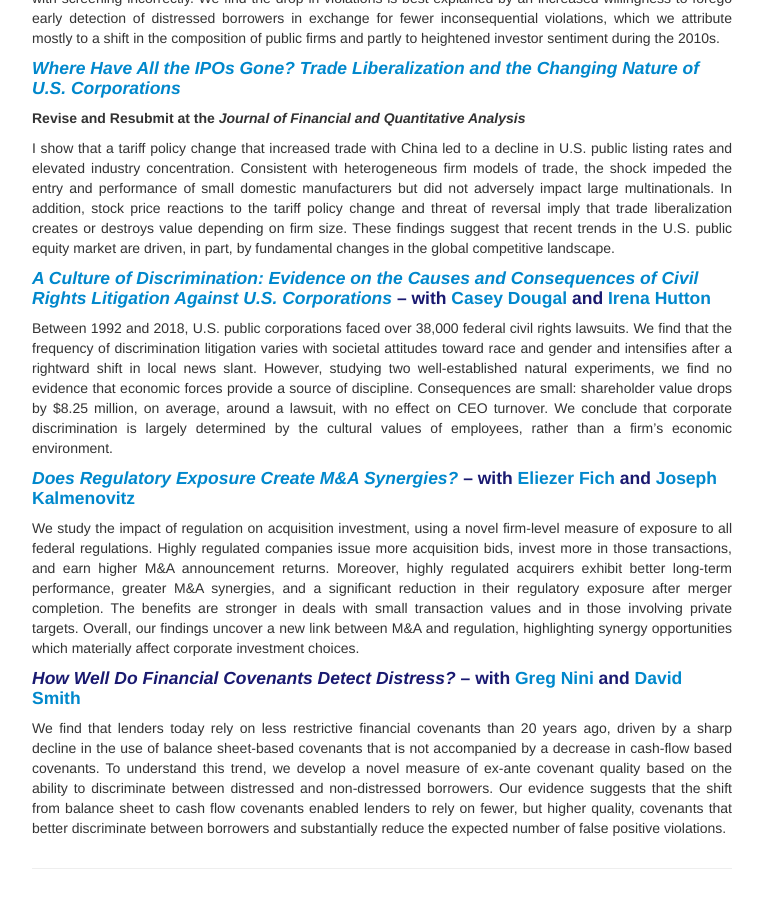
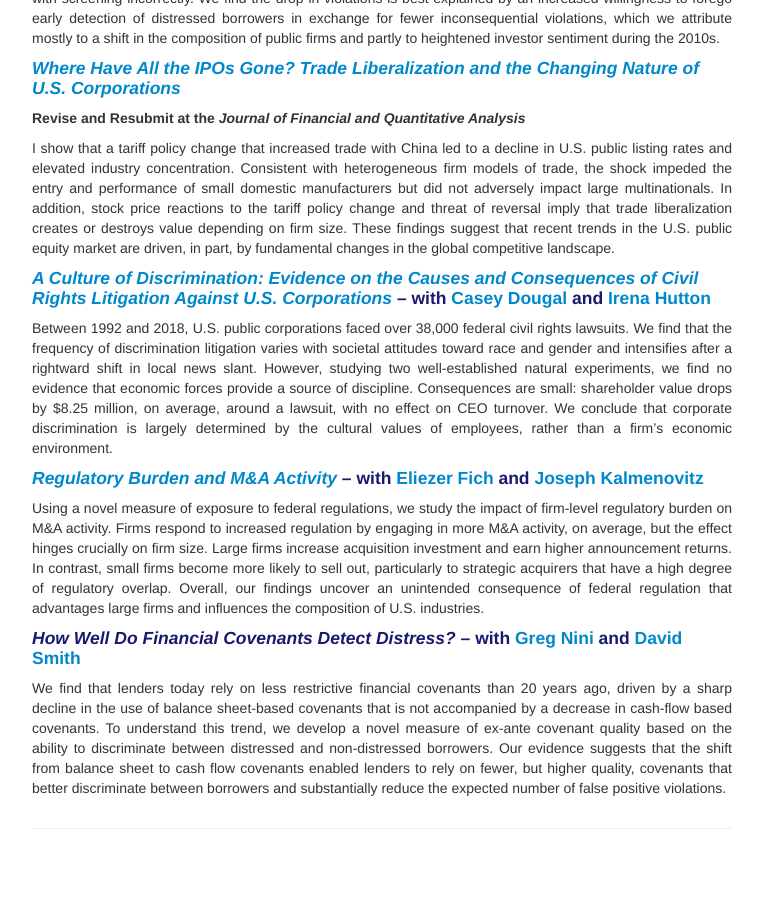
Before and after one commit to ThomasPGriffin/thomaspgriffin.github.io, a Jekyll site: the page built from pages/research.md, in a window 1280 px wide and 900 px high, scrolled down 834 px. Shown: the whole window, without its empty margins (258-1021 px from the left). Built offline with Jekyll 4.4.1, drawn with Linux system fonts in a browser that asks for light colours; after the commit the page ends 1694 px from its top, so only the background shows below that.

Commit message:
Update research.md

```diff
--- a/pages/research.md
+++ b/pages/research.md
@@ -35,9 +35,9 @@ I show that a tariff policy change that increased trade with China led to a decl
 Between 1992 and 2018, U.S. public corporations faced over 38,000 federal civil rights lawsuits. We find that the frequency of discrimination litigation varies with societal attitudes toward race and gender and intensifies after a rightward shift in local news slant. However, studying two well-established natural experiments, we find no evidence that economic forces provide a source of discipline. Consequences are small: shareholder value drops by $8.25 million, on average, around a lawsuit, with no effect on CEO turnover. We conclude that corporate discrimination is largely determined by the cultural values of employees, rather than a firm’s economic environment.
 </div>
 
-#### *[Does Regulatory Exposure Create M&A Synergies?]({{ BASE_PATH}}/pages/fgk_draft_20211118.pdf)* – with <a href="https://www.lebow.drexel.edu/people/eliezerfich">Eliezer Fich</a> and <a href="https://sites.google.com/view/jkalmenovitz/home">Joseph Kalmenovitz</a>
+#### *[Regulatory Burden and M&A Activity]({{ BASE_PATH}}/pages/RegMergers_20230929.pdf)* – with <a href="https://www.lebow.drexel.edu/people/eliezerfich">Eliezer Fich</a> and <a href="https://sites.google.com/view/jkalmenovitz/home">Joseph Kalmenovitz</a>
 <div align="justify">
-We study the impact of regulation on acquisition investment, using a novel firm-level measure of exposure to all federal regulations. Highly regulated companies issue more acquisition bids, invest more in those transactions, and earn higher M&A announcement returns. Moreover, highly regulated acquirers exhibit better long-term performance, greater M&A synergies, and a significant reduction in their regulatory exposure after merger completion. The benefits are stronger in deals with small transaction values and in those involving private targets. Overall, our findings uncover a new link between M&A and regulation, highlighting synergy opportunities which materially affect corporate investment choices.
+Using a novel measure of exposure to federal regulations, we study the impact of firm-level regulatory burden on M&A activity. Firms respond to increased regulation by engaging in more M&A activity, on average, but the effect hinges crucially on firm size. Large firms increase acquisition investment and earn higher announcement returns. In contrast, small firms become more likely to sell out, particularly to strategic acquirers that have a high degree of regulatory overlap. Overall, our findings uncover an unintended consequence of federal regulation that advantages large firms and influences the composition of U.S. industries.
 </div>
 
 #### *How Well Do Financial Covenants Detect Distress?* – with <a href="https://sites.google.com/view/gregnini/home">Greg Nini</a> and <a href="https://www.commerce.virginia.edu/faculty/smith">David Smith</a>
```
